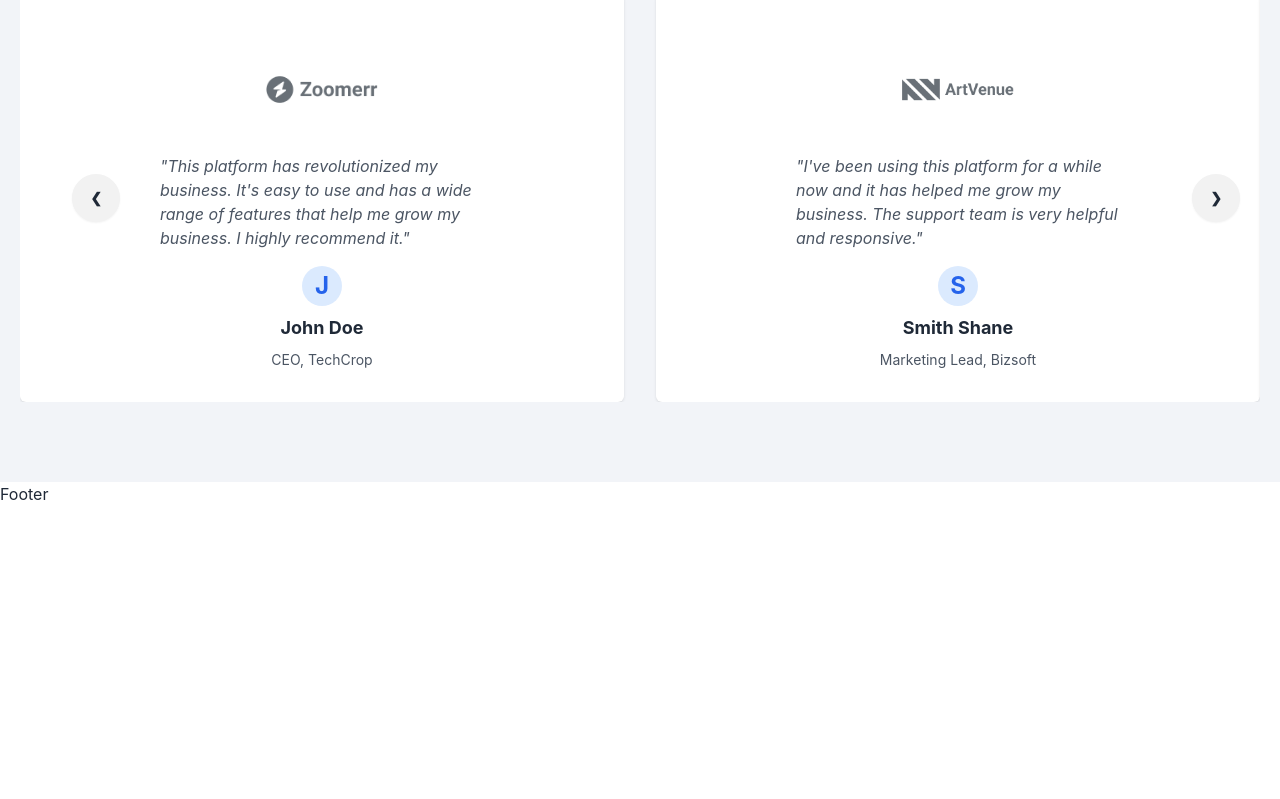
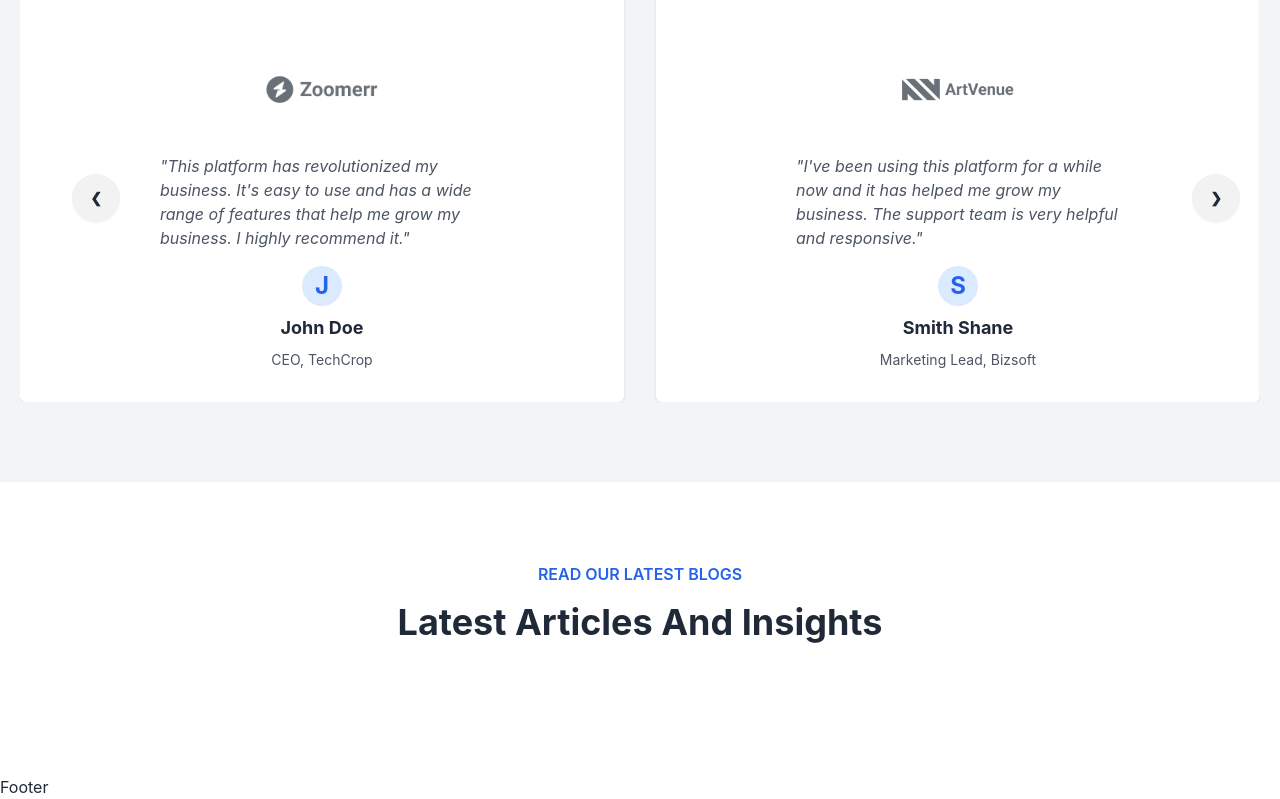
Before and after one commit to MHRatul/mega-agency-website, a React (Vite) app: page / in a window 1280 px wide. Shown: the part 3041-3840 px from the top of the page. Before the commit the page ends 3547 px from the top, so only its background shows below. Built offline with nearby package versions, Linux system fonts and the light colour scheme.

Commit message:
Create Blog Section

```diff
--- /dev/null
+++ b/src/pages/home/Blogs.jsx
@@ -0,0 +1,12 @@
+import React from 'react'
+import HeadingSection from '../../components/HeadingSection'
+
+const Blogs = () => {
+  return (
+    <div className='section-container'>
+        <HeadingSection heading="Latest Articles and Insights" subheading="Read Our Latest Blogs" description=""/>
+    </div>
+  )
+}
+
+export default Blogs
--- a/src/pages/home/Home.jsx
+++ b/src/pages/home/Home.jsx
@@ -4,6 +4,7 @@ import ToolsSection from './ToolsSection'
 import CompanyLogos from './CompanyLogos'
 import Services from './Services'
 import Testimonials from './Testimonials'
+import Blogs from './Blogs'
 
 const Home = () => {
   return (
@@ -13,6 +14,7 @@ const Home = () => {
       <CompanyLogos/>
       <Services/>
       <Testimonials/>
+      <Blogs/>
     </>
   )
 }
--- a/src/pages/home/Testimonials.jsx
+++ b/src/pages/home/Testimonials.jsx
@@ -118,8 +118,8 @@ const Testimonials = () => {
                         <div className='md:w-1/2 bg-white shadow md:p-8 p-4 rounded-md'>
                                 <img
                                     src="/images/authors/author3.png"
-                                    className="size-14 mx-auto my-2 object-contain" />
-                                    <p className='text-gray-600 italic mb-4 md:w-3/5 mx-auto'>"Amazing experience! This user-friendly platform has made my job easier and
+                                    className="size-14 mx-auto my-2 mt-6 object-contain" />
+                                    <p className='text-gray-600 italic mt-16 md:w-3/5 mx-auto'>"Amazing experience! This user-friendly platform has made my job easier and
                                     more efficient. Highly recommended!"</p>
                                     <div className='flex flex-col items-center space-y-2'>
                                         <div className='size-10 rounded-full bg-blue-100 flex
@@ -151,7 +151,7 @@ const Testimonials = () => {
                                 <img
                                     src="/images/authors/author1.png"
                                     className="size-14 mx-auto my-2 object-contain" />
-                                    <p className='text-gray-600 italic mb-4 md:w-3/5 mx-auto'>"This platform has revolutionized my business. It's easy to use and has a wide range of features
+                                    <p className='text-gray-600 italic mt-6 mb-4 md:w-3/5 mx-auto'>"This platform has revolutionized my business. It's easy to use and has a wide range of features
                                         that help me grow my business. I highly recommend it."</p>
                                     <div className='flex flex-col items-center space-y-2'>
                                         <div className='size-10 rounded-full bg-blue-100 flex
@@ -164,7 +164,7 @@ const Testimonials = () => {
                                 <img
                                     src="/images/authors/author2.png"
                                     className="size-14 mx-auto my-2 object-contain" />
-                                    <p className='text-gray-600 italic mb-4 md:w-3/5 mx-auto'>"I've been using this platform for a while now and it has helped me grow my business.
+                                    <p className='text-gray-600 italic mt-6 mb-4 md:w-3/5 mx-auto'>"I've been using this platform for a while now and it has helped me grow my business.
                                     The support team is very helpful and responsive."</p>
                                     <div className='flex flex-col items-center space-y-2'>
                                         <div className='size-10 rounded-full bg-blue-100 flex
```
